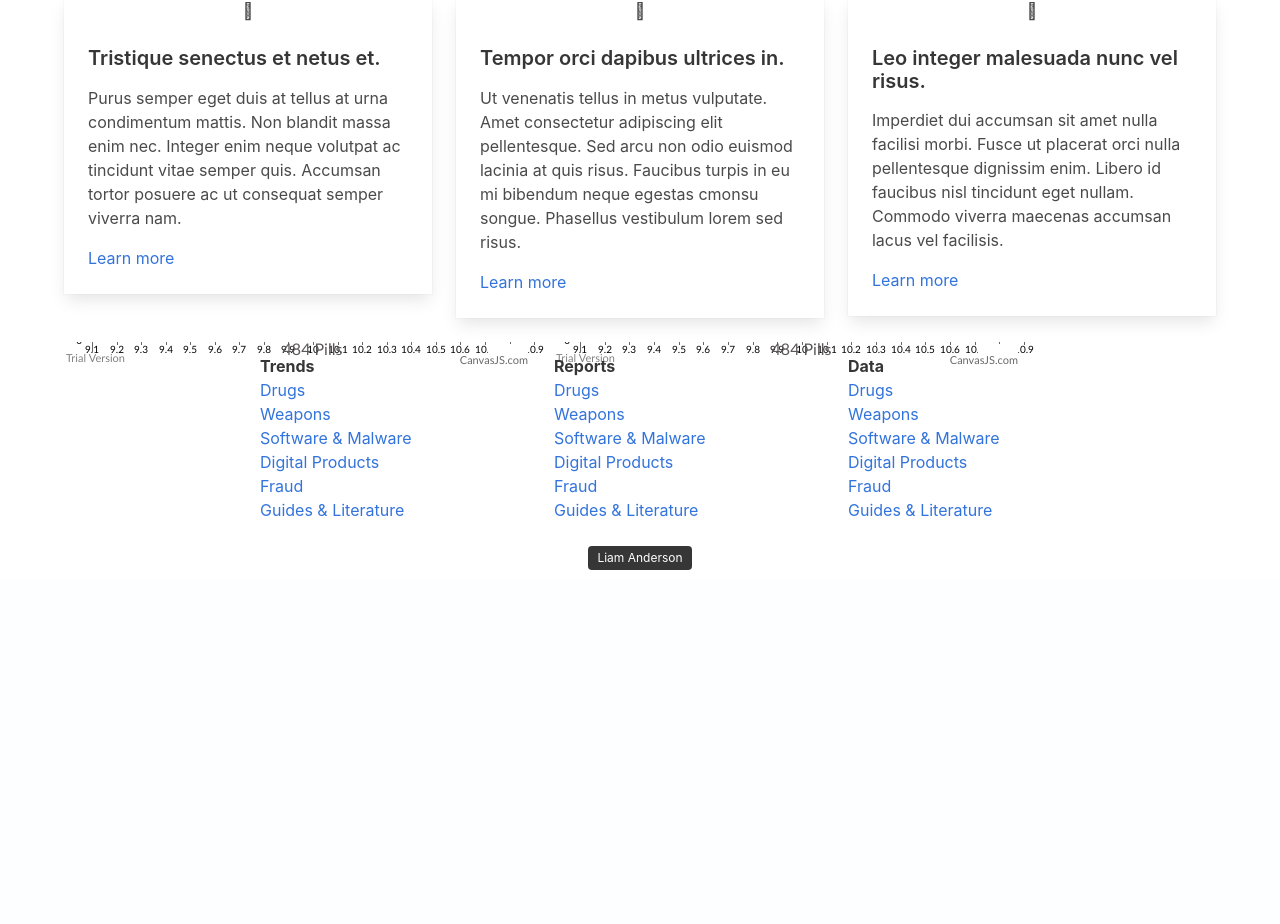
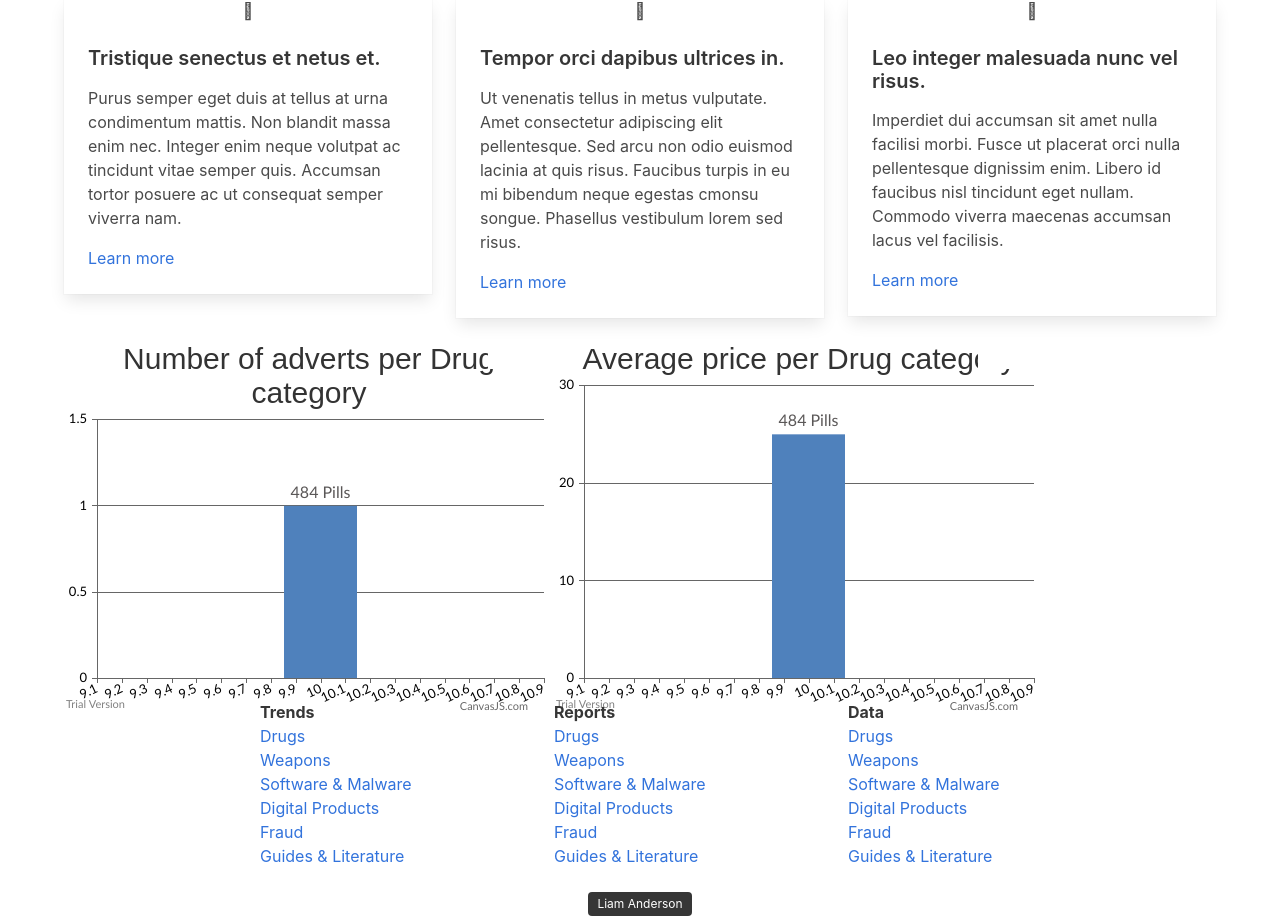
Before and after one commit to mranderson64/DataMule, a PHP site: page / in a window 1280 px wide. Shown: the part 524-1448 px from the top of the page. Before the commit the page ends 1094 px from the top, so only its background shows below. Run offline with PHP 8.4, Linux system fonts and the light colour scheme.

Commit message:
added heights to charts

```diff
--- a/templates/homepage.php
+++ b/templates/homepage.php
@@ -65,8 +65,8 @@ $middle = '
             </div>';
 $bottom = '
 			<div class="columns">
-				<div id="chartContainer" class="column is-5"></div>
-				<div id="chartContainer1" class="column is-5"></div>
+				<div id="chartContainer" style="height:370px" class="column is-5"></div>
+				<div id="chartContainer1" style="height:370px" class="column is-5"></div>
 			</div>
 		</section>
 ';
```
